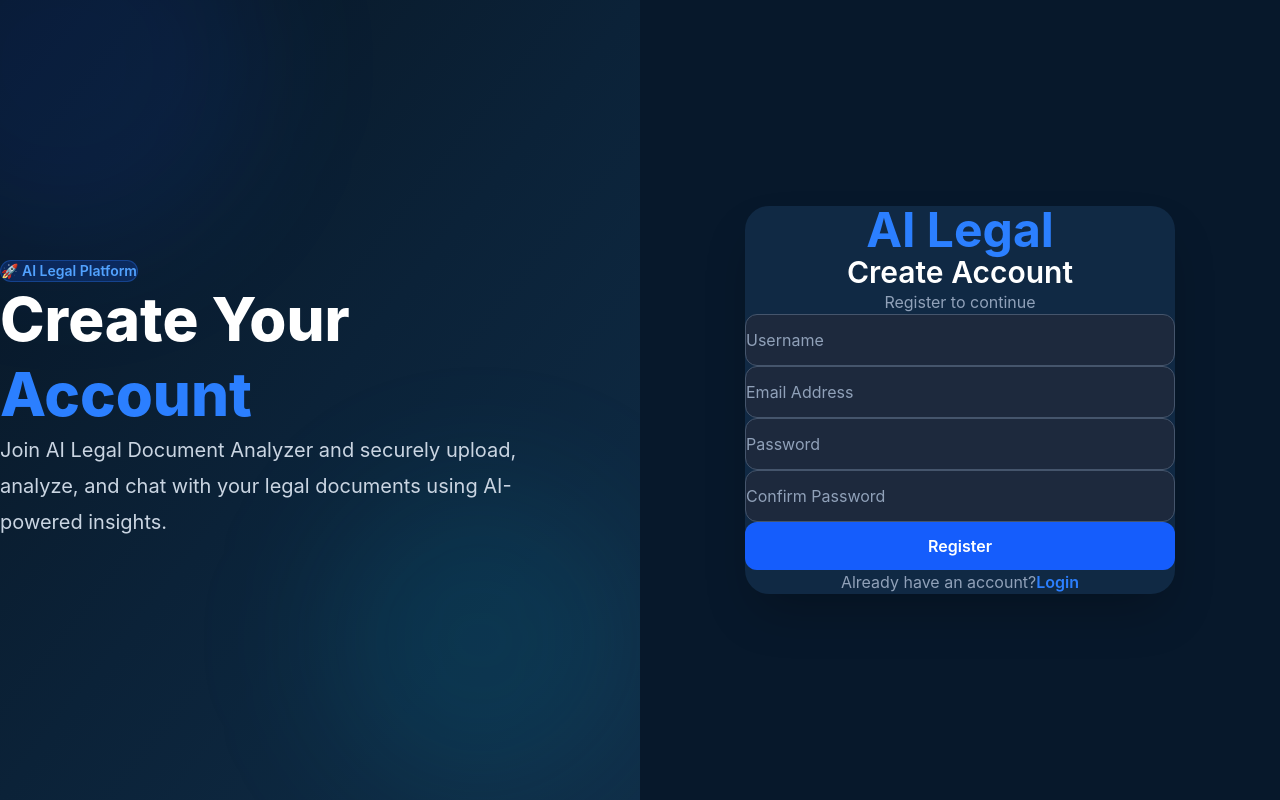
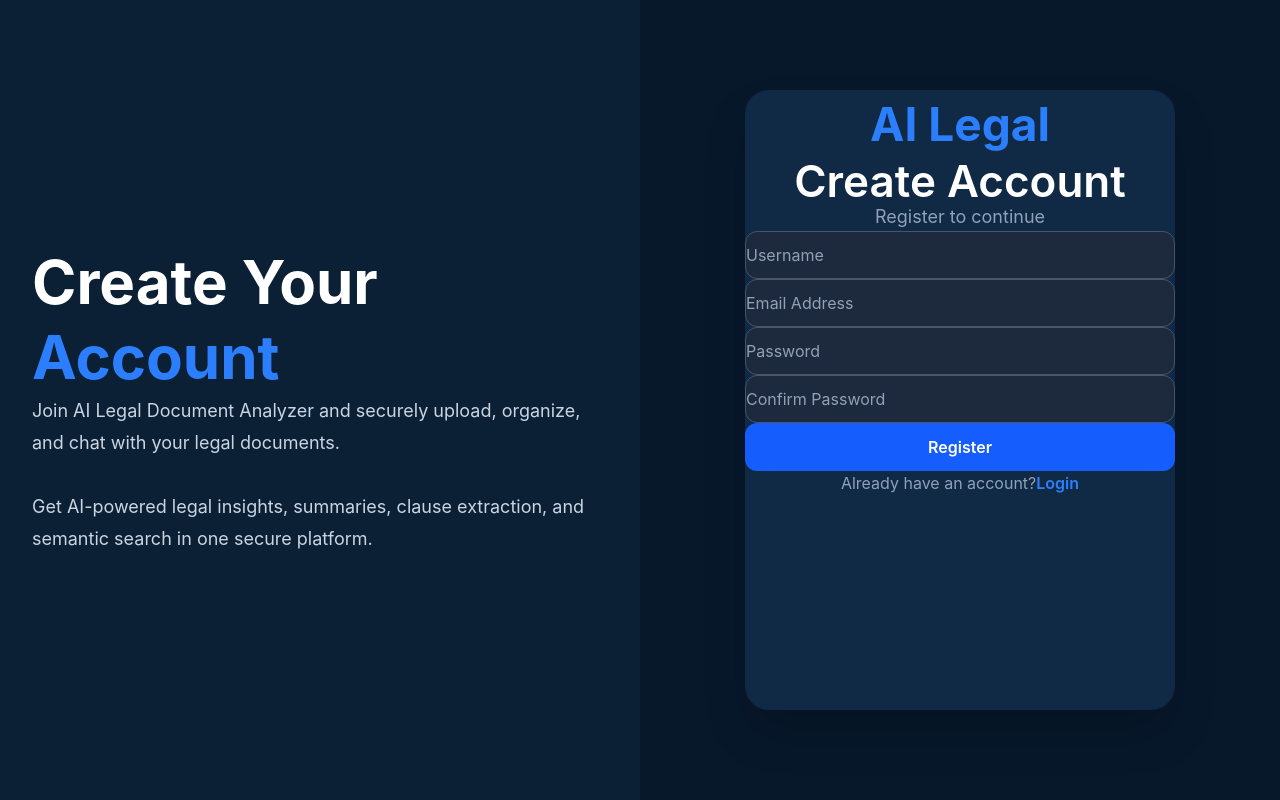
Before and after one commit to bharu2098/legal-document-analyzer, a React app in the folder frontend/: page /register in a window 1280 px wide. Built offline with nearby package versions, Linux system fonts and the light colour scheme; the HTML template or start-up script is replaced by a standard one.

Commit message:
Redesign login and register UI

```diff
--- a/frontend/src/components/auth/LoginForm.jsx
+++ b/frontend/src/components/auth/LoginForm.jsx
@@ -46,13 +46,13 @@ function LoginForm() {
   };
 
   return (
-    <div className="w-full max-w-md bg-[#102944] rounded-3xl shadow-2xl p-12">
+    <div className="w-full max-w-[420px] bg-[#102944] rounded-3xl shadow-2xl p-12">
 
       <h1 className="text-5xl font-bold text-center text-blue-500">
         AI Legal
       </h1>
 
-      <h2 className="mt-8 text-3xl font-semibold text-center text-white">
+      <h2 className="mt-6 text-3xl font-semibold text-center text-white">
         Welcome Back 👋
       </h2>
 
@@ -78,6 +78,7 @@ function LoginForm() {
           onChange={handleChange}
         />
 
+        <div className="mt-2">
           <Button
             type="submit"
             fullWidth
@@ -86,6 +87,7 @@ function LoginForm() {
           >
             {loading ? "Logging in..." : "Login"}
           </Button>
+        </div>
 
       </form>
 
--- a/frontend/src/components/auth/RegisterForm.jsx
+++ b/frontend/src/components/auth/RegisterForm.jsx
@@ -53,21 +53,24 @@ function RegisterForm() {
   };
 
   return (
-    <div className="w-full max-w-md bg-[#102944] rounded-3xl shadow-2xl p-12">
+    <div className="w-full max-w-[430px] min-h-[620px] bg-[#102944] rounded-3xl shadow-2xl px-10 py-12">
 
-      <h1 className="text-5xl font-bold text-center text-blue-500">
+      <h1 className="text-[46px] font-bold text-center text-blue-500">
         AI Legal
       </h1>
 
-      <h2 className="mt-8 text-3xl font-semibold text-center text-white">
+      <h2 className="mt-5 text-[44px] font-semibold text-center text-white leading-none">
         Create Account
       </h2>
 
-      <p className="mt-3 mb-8 text-center text-slate-400">
+      <p className="mt-2 mb-8 text-center text-lg text-slate-400">
         Register to continue
       </p>
 
-      <form onSubmit={handleSubmit}>
+      <form
+        onSubmit={handleSubmit}
+        className="mt-2"
+      >
 
         <Input
           name="username"
@@ -100,6 +103,7 @@ function RegisterForm() {
           onChange={handleChange}
         />
 
+        <div className="pt-2">
           <Button
             type="submit"
             fullWidth
@@ -108,10 +112,11 @@ function RegisterForm() {
           >
             {loading ? "Creating Account..." : "Register"}
           </Button>
+        </div>
 
       </form>
 
-      <div className="mt-8 text-center">
+      <div className="mt-10 text-center">
 
         <p className="text-slate-400">
           Already have an account?
--- a/frontend/src/components/ui/Input.jsx
+++ b/frontend/src/components/ui/Input.jsx
@@ -24,7 +24,7 @@ function Input({
         placeholder={placeholder}
         className="
           w-full
-          h-13
+          h-12
           rounded-xl
           border
           border-slate-600
--- a/frontend/src/pages/Login.jsx
+++ b/frontend/src/pages/Login.jsx
@@ -4,23 +4,13 @@ function Login() {
   return (
     <div className="min-h-screen flex bg-[#07182b]">
 
-      {/* ================= LEFT SECTION ================= */}
+      {/* Left Section */}
 
-      <div className="hidden lg:flex lg:w-1/2 relative overflow-hidden bg-gradient-to-br from-[#081624] via-[#0b2238] to-[#102d47]">
+      <div className="hidden lg:flex lg:w-1/2 items-center justify-center bg-[#0b1f35] px-20">
 
-        {/* Background Glow */}
+        <div className="max-w-xl">
 
-        <div className="absolute -top-32 -left-32 w-96 h-96 rounded-full bg-blue-600/10 blur-3xl"></div>
-
-        <div className="absolute bottom-0 right-0 w-80 h-80 rounded-full bg-cyan-500/10 blur-3xl"></div>
-
-        <div className="relative z-10 flex flex-col justify-center px-20">
-
-          <span className="inline-flex w-fit items-center rounded-full border border-blue-500/30 bg-blue-600/20 px-4 py-2 text-sm font-semibold text-blue-400">
-            ⚖️ AI Powered Legal Assistant
-          </span>
-
-          <h1 className="mt-8 text-6xl font-extrabold leading-tight text-white">
+          <h1 className="text-6xl font-bold leading-tight text-white">
             AI Legal
             <br />
             <span className="text-blue-500">
@@ -28,69 +18,26 @@ function Login() {
             </span>
           </h1>
 
-          <p className="mt-8 max-w-xl text-xl leading-9 text-slate-300">
-            Analyze contracts, agreements, legal documents and receive
-            AI-powered insights instantly.
+          <p className="mt-8 text-lg leading-8 text-slate-300">
+            Analyze contracts, agreements and legal documents
+            using AI-powered insights.
+
             <br />
             <br />
-            Chat with documents, extract important clauses,
-            summarize legal text and simplify complex agreements
-            in seconds.
+
+            Upload your files, chat with AI, generate legal
+            insights and simplify complex legal text instantly.
           </p>
-
-          <div className="mt-14 space-y-6">
-
-            <div className="flex items-center gap-4">
-
-              <div className="flex h-12 w-12 items-center justify-center rounded-xl bg-blue-600 text-xl">
-                📄
-              </div>
-
-              <span className="text-lg text-slate-300">
-                Upload & Analyze PDF Documents
-              </span>
-
-            </div>
-
-            <div className="flex items-center gap-4">
-
-              <div className="flex h-12 w-12 items-center justify-center rounded-xl bg-green-600 text-xl">
-                🤖
-              </div>
-
-              <span className="text-lg text-slate-300">
-                Chat with AI about Legal Documents
-              </span>
-
-            </div>
-
-            <div className="flex items-center gap-4">
-
-              <div className="flex h-12 w-12 items-center justify-center rounded-xl bg-purple-600 text-xl">
-                🔒
-              </div>
-
-              <span className="text-lg text-slate-300">
-                Secure JWT Authentication
-              </span>
-
-            </div>
-
-          </div>
 
         </div>
 
       </div>
 
-      {/* ================= RIGHT SECTION ================= */}
+      {/* Right Section */}
 
-      <div className="flex w-full items-center justify-center bg-[#07182b] px-8 py-10 lg:w-1/2">
+      <div className="flex w-full lg:w-1/2 items-center justify-center bg-[#07182b] px-10">
 
-        <div className="w-full max-w-[430px]">
-
-          <LoginForm />
-
-        </div>
+        <LoginForm />
 
       </div>
 
--- a/frontend/src/pages/Register.jsx
+++ b/frontend/src/pages/Register.jsx
@@ -6,21 +6,11 @@ function Register() {
 
       {/* ================= LEFT SECTION ================= */}
 
-      <div className="hidden lg:flex lg:w-1/2 relative overflow-hidden bg-gradient-to-br from-[#081624] via-[#0b2238] to-[#102d47]">
+      <div className="hidden lg:flex lg:w-1/2 items-center justify-center bg-[#0b1f35] px-20">
 
-        {/* Background Glow */}
+        <div className="max-w-xl">
 
-        <div className="absolute -top-32 -left-32 w-96 h-96 rounded-full bg-blue-600/10 blur-3xl"></div>
-
-        <div className="absolute bottom-0 right-0 w-80 h-80 rounded-full bg-cyan-500/10 blur-3xl"></div>
-
-        <div className="relative z-10 flex flex-col justify-center px-20">
-
-          <span className="inline-flex w-fit items-center rounded-full border border-blue-500/30 bg-blue-600/20 px-4 py-2 text-sm font-semibold text-blue-400">
-            🚀 AI Legal Platform
-          </span>
-
-          <h1 className="mt-8 text-6xl font-extrabold leading-tight text-white">
+          <h1 className="text-6xl font-bold leading-tight text-white">
             Create Your
             <br />
             <span className="text-blue-500">
@@ -28,10 +18,16 @@ function Register() {
             </span>
           </h1>
 
-          <p className="mt-8 max-w-xl text-xl leading-9 text-slate-300">
+          <p className="mt-8 text-lg leading-8 text-slate-300">
             Join AI Legal Document Analyzer and securely upload,
-            analyze, and chat with your legal documents using
-            AI-powered insights.
+            organize, and chat with your legal documents.
+
+            <br />
+            <br />
+
+            Get AI-powered legal insights, summaries,
+            clause extraction, and semantic search
+            in one secure platform.
           </p>
 
         </div>
@@ -40,13 +36,9 @@ function Register() {
 
       {/* ================= RIGHT SECTION ================= */}
 
-      <div className="flex w-full items-center justify-center bg-[#07182b] px-8 py-10 lg:w-1/2">
+      <div className="flex w-full lg:w-1/2 items-center justify-center bg-[#07182b] px-10">
 
-        <div className="w-full max-w-[430px]">
-
-          <RegisterForm />
-
-        </div>
+        <RegisterForm />
 
       </div>
 
```
Lines whose indentation alone changed are shown as unchanged.
